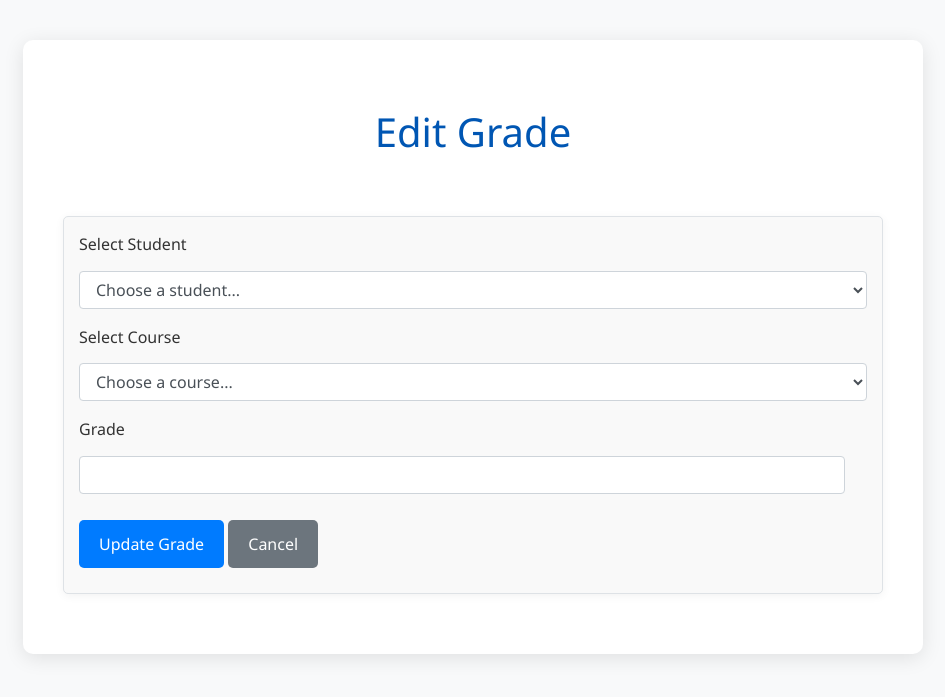
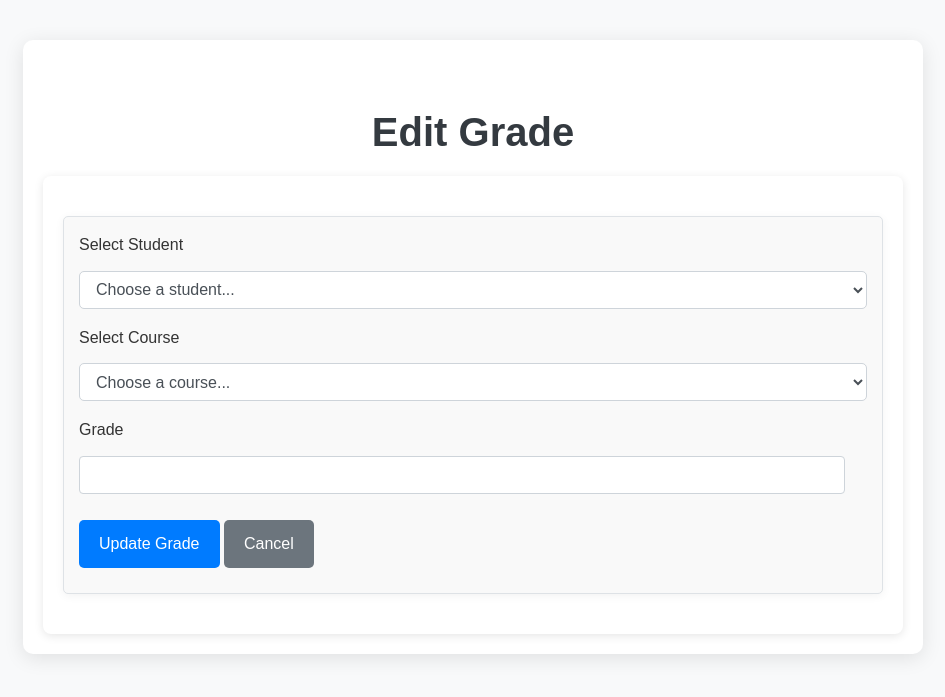
Before and after one commit to ShashankGowni/School_Management_System, a Flask app: template templates/edit_grade.html in a window 1280 px wide. Shown: the top 697 px of the page, without its empty margins (167-1112 px from the left). Run offline with Flask 3, Linux system fonts and the light colour scheme; the template is opened without the code that fills it, so the values that code supplies are empty; some libraries are stand-ins or nearby versions.

Commit message:
Update edit_grade.html

```diff
--- a/templates/edit_grade.html
+++ b/templates/edit_grade.html
@@ -9,8 +9,45 @@
     <style>
         body {
             background-color: #f8f9fa;
+            font-family: Arial, sans-serif;
         }
         .card {
+            margin-top: 20px;
+            border-radius: 8px;
+            box-shadow: 0 2px 10px rgba(0, 0, 0, 0.1);
+        }
+        h1 {
+            color: #343a40;
+            font-weight: 600;
+        }
+        .form-group label {
+            font-weight: 500;
+        }
+        .form-control {
+            border-radius: 5px;
+            border: 1px solid #ced4da;
+        }
+        .form-control:focus {
+            border-color: #80bdff;
+            box-shadow: 0 0 0 0.2rem rgba(0, 123, 255, 0.25);
+        }
+        .btn-primary {
+            background-color: #007bff;
+            border-color: #007bff;
+        }
+        .btn-primary:hover {
+            background-color: #0056b3;
+            border-color: #004085;
+        }
+        .btn-secondary {
+            background-color: #6c757d;
+            border-color: #6c757d;
+        }
+        .btn-secondary:hover {
+            background-color: #5a6268;
+            border-color: #545b62;
+        }
+        .alert {
             margin-top: 20px;
         }
     </style>
@@ -20,6 +57,13 @@
         <h1 class="mt-5 text-center">Edit Grade</h1>
         <div class="card">
             <div class="card-body">
+                {% with messages = get_flashed_messages() %}
+                    {% if messages %}
+                        <div class="alert alert-warning" role="alert">
+                            {{ messages[0] }}
+                        </div>
+                    {% endif %}
+                {% endwith %}
                 <form method="POST">
                     <div class="form-group">
                         <label for="student_id">Select Student</label>
```
